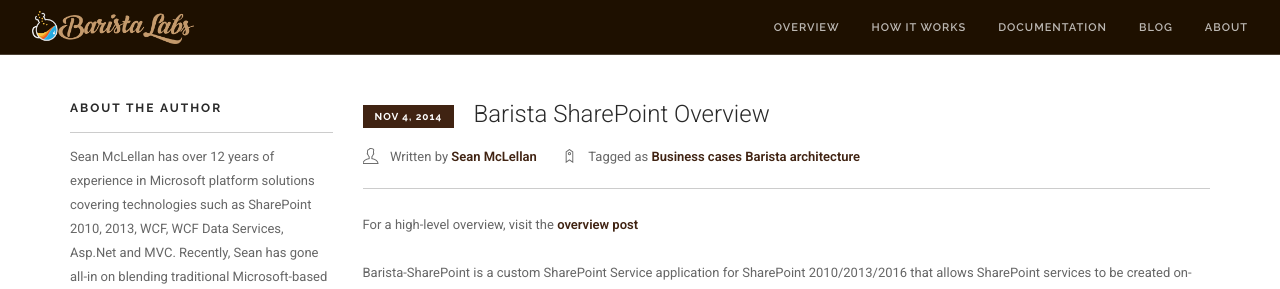
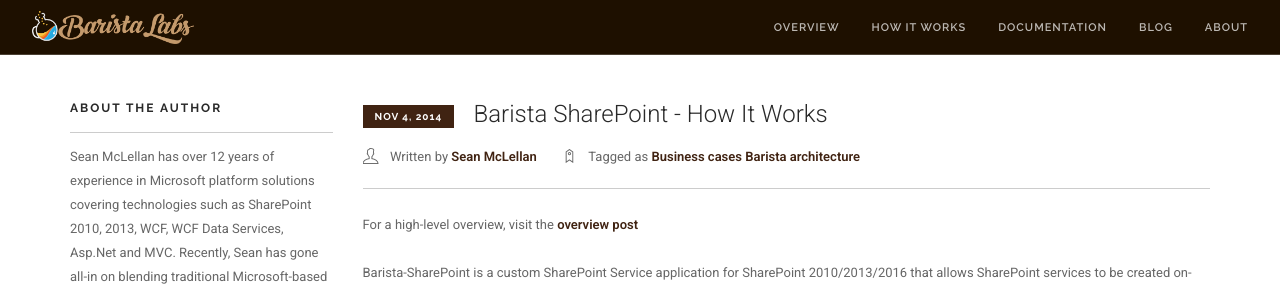
Before and after one commit to BaristaLabs/BaristaLabs.github.io, a Jekyll site: the page built from _posts/2014-11-04-barista-sharepoint-how-it-works.md, in a window 1280 px wide and 900 px high. Shown: the top 289 px of the window. Built offline with Jekyll 4.4.1, drawn with Linux system fonts in a browser that asks for light colours.

Commit message:
Changed title

```diff
--- a/_posts/2014-11-04-barista-sharepoint-how-it-works.md
+++ b/_posts/2014-11-04-barista-sharepoint-how-it-works.md
@@ -1,6 +1,6 @@
 ---
 layout: post
-title:  "Barista SharePoint Overview"
+title:  "Barista SharePoint - How It Works"
 date:   2014-11-04
 author: "Sean McLellan"
 tags: ["Business Cases", "Barista Architecture"]
```
